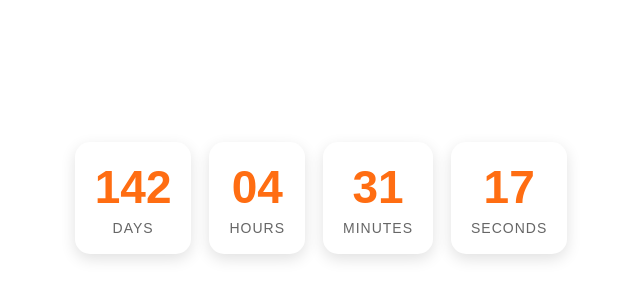
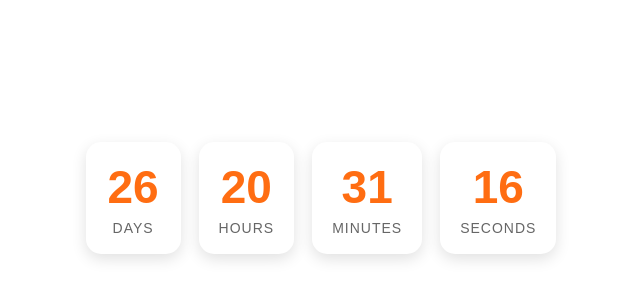
Before and after one commit to marcelvisitacion5/Countdown, a plain HTML site: page index.html in a window 1280 px wide. Shown: the part 202-502 px from the top of the page, without its empty margins (319-959 px from the left). Drawn offline with Linux system fonts and the light colour scheme.

Commit message:
Update index.html

```diff
--- a/index.html
+++ b/index.html
@@ -89,7 +89,7 @@
 // SET YOUR TARGET DATE HERE
 //===============================
 
-const targetDate = new Date("December 25, 2026 08:00:00").getTime();
+const targetDate = new Date("August 31, 2026 23:59:59").getTime();
 
 //===============================
 
```
